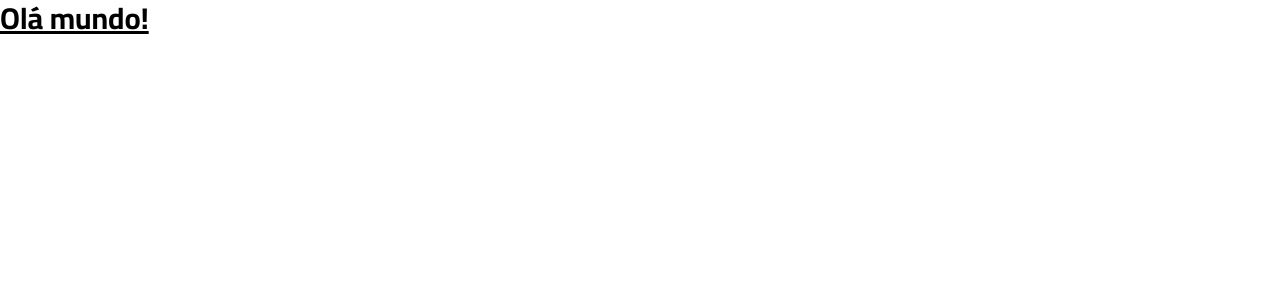
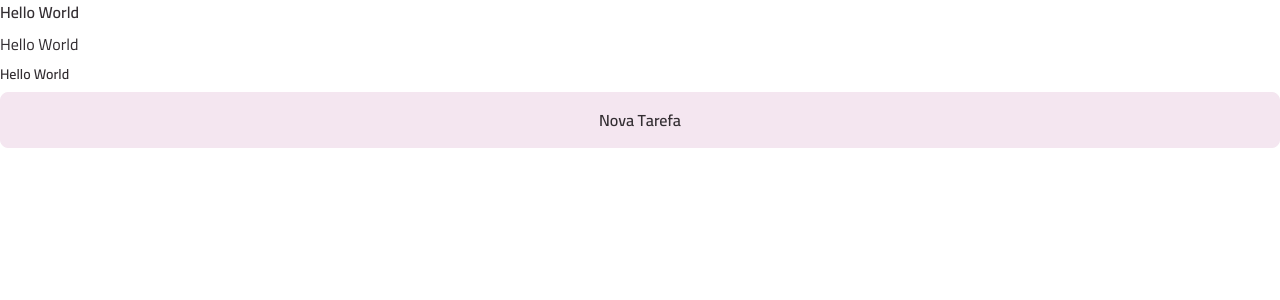
Before and after one commit to joaoKnisspell/todo-project, a React (Vite) app: page / in a window 1280 px wide. Shown: the top 300 px of the page. Built offline with nearby package versions, Linux system fonts and the light colour scheme.

Commit message:
Ajuste na extensão de cores do tailwind e componente Button criado.

```diff
--- a/src/App.tsx
+++ b/src/App.tsx
@@ -1,8 +1,14 @@
+import Button from "./components/button";
+import Text from "./components/text";
+
 export default function App() {
 
   return (
-    <>
-      <h1 className="text-3xl font-bold underline">Olá mundo!</h1>
-    </>
+    <div className="flex flex-col gap-2">
+      <Text variant={"body-md-bold"}>Hello World</Text>
+      <Text variant={"body-md"}>Hello World</Text>
+      <Text variant={"body-sm"}>Hello World</Text>
+      <Button>Nova Tarefa</Button>
+    </div>
   )
 }
--- /dev/null
+++ b/src/components/button.tsx
@@ -0,0 +1,44 @@
+import { cva, type VariantProps } from "class-variance-authority"
+import Text from "./text";
+
+export const buttonVariants = cva(`
+    cursor-pointer inline-flex items-center justify-center
+    gap-2 rounded-lg transition bg-gray-200 hover:bg-pink-light
+    border border-gray-200
+    `, {
+     variants: {
+        size: {
+            md: "px-5 py-4 h-14"
+        },
+        disabled: {
+            true: "opacity-50 cursor-not-allowed",
+            false: ""
+        }
+     },
+     defaultVariants:{
+        size: "md",
+        disabled: false
+     }
+})
+
+interface ButtonProps extends Omit<React.ComponentProps<"button">, "size" | "disabled">, VariantProps<typeof buttonVariants> {
+    icon?: React.ReactNode;
+}
+
+export default function Button({
+    size,
+    disabled,
+    className,
+    children,
+    icon,
+    ...props
+ }:ButtonProps) {
+
+    return (
+        <button className={buttonVariants({size, disabled, className})} {...props}>
+            {icon && icon}
+            <Text variant="body-md-bold">{children}</Text>
+        </button>
+    )
+
+}
--- a/src/components/text.tsx
+++ b/src/components/text.tsx
@@ -2,7 +2,7 @@ import React from "react";
 import { cva, type VariantProps } from "class-variance-authority";
 
 interface TextProps extends VariantProps<typeof textVariants> {
-    as?: string;
+    as?: keyof React.JSX.IntrinsicElements;
     children?: React.ReactNode;
     className?: string;
 }
--- a/src/index.css
+++ b/src/index.css
@@ -1,17 +1,18 @@
 @import "tailwindcss";
 
 @theme {
-    --white: #FFFFFF;
-    --gray-100: #F7F3F6;
-    --gray-200: #F4E6F0;
-    --gray-300: #7A6E76;
-    --gray-400: #332E32;
-    --green-light: #CDDFCC;
-    --green-base: #52A350;
-    --green-dark: #2F5C2D;
-    --pink-light: #E9CCE1;
-    --pink-base: #C257A4;
-    --pink-dark: #884074;
+    --color-*: initial;
+    --color-white: #FFFFFF;
+    --color-gray-100: #F7F3F6;
+    --color-gray-200: #F4E6F0;
+    --color-gray-300: #7A6E76;
+    --color-gray-400: #332E32;
+    --color-green-light: #CDDFCC;
+    --color-green-base: #52A350;
+    --color-green-dark: #2F5C2D;
+    --color-pink-light: #E9CCE1;
+    --color-pink-base: #C257A4;
+    --color-pink-dark: #884074;
     --font-sans: "Cairo", sans-serif;
     --shadow-sm: 0px 4px 8px 0px rgba(54, 23, 45, 0.05);
 }
```
Also changed, not shown: src/components/icon.tsx (added).
